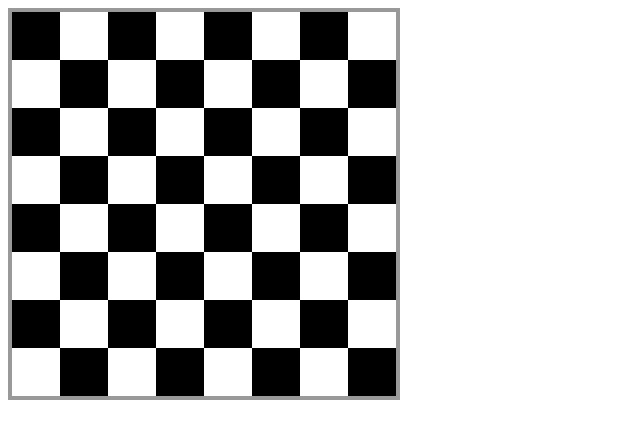
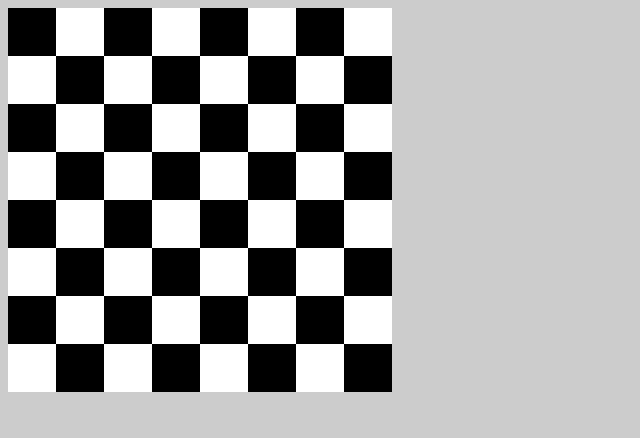
Before and after one commit to johnenriquez/checkerboard-demo, a React (Create React App) app: page / in a window 1280 px wide. Shown: the top 438 px of the page, without its empty margins (0-640 px from the left). Built offline with nearby package versions, Linux system fonts and the light colour scheme; the HTML template or start-up script is replaced by a standard one.

Commit message:
makes board dynamic

```diff
--- a/src/App.js
+++ b/src/App.js
@@ -1,101 +1,52 @@
 import React from 'react';
 import './styles.css';
 
+
 class Checkerboard extends React.Component {
+
+  constructor(props) {
+    super(props);
+    this.state = {
+      size: 8
+    }
+  }
+
+  renderRow(rowIndex, boardSize) {
+    let row = [];
+    for (let i = 0; i < boardSize; i++) {
+      row.push(<div className="square"></div>);
+    }
+    if (rowIndex % 2 === 0) {
+      return (
+        <div class="row row-even">{row}</div>
+      );
+    } else {
+      return (
+        <div className="row row-odd">{row}</div>
+      );
+    }
+  }
+
+  render() {
+    let boardSize = this.state.size;
+    let checkerboard = [];
+    for (let i = 0; i < boardSize; i++) {
+      checkerboard.push(this.renderRow(i, boardSize));
+    }
+    return (
+      <div id="checkerboard">{checkerboard}</div>
+    );
+  }
+}
+
+class App extends React.Component {
   render() {
     return (
-      <div id="checkerboard">
-        <div class="row">
-          <div class="black_square"></div>
-          <div class="white_square"></div>
-          <div class="black_square"></div>
-          <div class="white_square"></div>
-          <div class="black_square"></div>
-          <div class="white_square"></div>
-          <div class="black_square"></div>
-          <div class="white_square"></div>
-        </div>
-        <div class="row">
-          <div class="white_square"></div>
-          <div class="black_square"></div>
-          <div class="white_square"></div>
-          <div class="black_square"></div>
-          <div class="white_square"></div>
-          <div class="black_square"></div>
-          <div class="white_square"></div>
-          <div class="black_square"></div>
-        </div>
-        <div class="row">
-          <div class="black_square"></div>
-          <div class="white_square"></div>
-          <div class="black_square"></div>
-          <div class="white_square"></div>
-          <div class="black_square"></div>
-          <div class="white_square"></div>
-          <div class="black_square"></div>
-          <div class="white_square"></div>
-        </div>
-        <div class="row">
-          <div class="white_square"></div>
-          <div class="black_square"></div>
-          <div class="white_square"></div>
-          <div class="black_square"></div>
-          <div class="white_square"></div>
-          <div class="black_square"></div>
-          <div class="white_square"></div>
-          <div class="black_square"></div>
-        </div>
-        <div class="row">
-          <div class="black_square"></div>
-          <div class="white_square"></div>
-          <div class="black_square"></div>
-          <div class="white_square"></div>
-          <div class="black_square"></div>
-          <div class="white_square"></div>
-          <div class="black_square"></div>
-          <div class="white_square"></div>
-        </div>
-        <div class="row">
-          <div class="white_square"></div>
-          <div class="black_square"></div>
-          <div class="white_square"></div>
-          <div class="black_square"></div>
-          <div class="white_square"></div>
-          <div class="black_square"></div>
-          <div class="white_square"></div>
-          <div class="black_square"></div>
-        </div>
-        <div class="row">
-          <div class="black_square"></div>
-          <div class="white_square"></div>
-          <div class="black_square"></div>
-          <div class="white_square"></div>
-          <div class="black_square"></div>
-          <div class="white_square"></div>
-          <div class="black_square"></div>
-          <div class="white_square"></div>
-        </div>
-        <div class="row">
-          <div class="white_square"></div>
-          <div class="black_square"></div>
-          <div class="white_square"></div>
-          <div class="black_square"></div>
-          <div class="white_square"></div>
-          <div class="black_square"></div>
-          <div class="white_square"></div>
-          <div class="black_square"></div>
-        </div>
+      <div className="App">
+        <Checkerboard />
       </div>
     );
   }
 }
 
-function App() {
-  return (
-    <div className="App">
-      <Checkerboard size="8" />
-    </div>
-  );
-}
-
 export default App;
--- a/src/styles.css
+++ b/src/styles.css
@@ -1,3 +1,8 @@
+body {
+  background-color: #ccc;
+  text-align: center;
+}
+
 #checkerboard,
 .black_square,
 .white_square {
@@ -7,21 +12,29 @@
 }
 
 #checkerboard {
-	width:384px;
-	height:384px;
-	border:4px solid #999;
+  margin-left: auto;
+  margin-right: auto;
 }
 
-.black_square, .white_square {
+.row {
+  display: flex;
+}
+
+.square {
 	width:48px;
 	height:48px;
-	float:left;
 }
 
-.black_square {
-	background-color:#000000;
+.row.row-even .square:nth-of-type(2n) {
+  background-color: #fff;
+}
+.row.row-even .square:nth-child(2n+1) {
+  background-color: #000;
 }
 
-.white_square {
-	background-color:#FFFFFF;
+.row.row-odd .square:nth-of-type(2n) {
+  background-color: #000;
 }
+.row.row-odd .square:nth-child(2n+1) {
+  background-color: #fff;
+}
```
